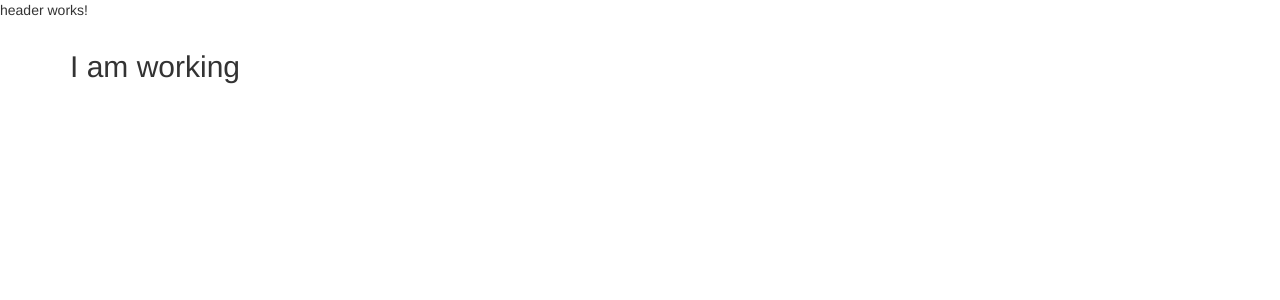
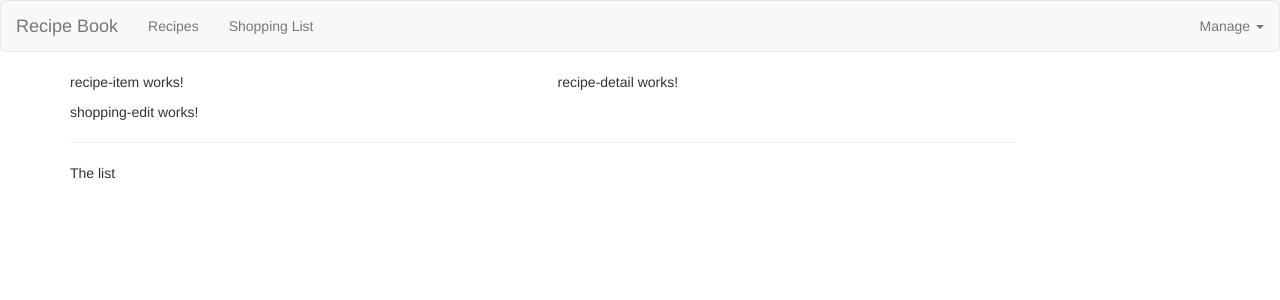
Before and after one commit to evanshango/Recipe-App, an Angular app: page / in a window 1280 px wide. Shown: the top 300 px of the page. Built offline with nearby package versions, Linux system fonts and the light colour scheme.

Commit message:
add basic appearance for the navigation bar in the header component

```diff
--- a/src/app/app.component.html
+++ b/src/app/app.component.html
@@ -2,7 +2,8 @@
 <div class="container">
   <div class="row">
     <div class="col-md-12">
-      <h2>I am working</h2>
+      <app-recipes></app-recipes>
+      <app-shopping-list></app-shopping-list>
     </div>
   </div>
 </div>
--- a/src/app/header/header.component.html
+++ b/src/app/header/header.component.html
@@ -1 +1,22 @@
-<p>header works!</p>
+<nav class="navbar navbar-default">
+  <div class="container-fluid">
+    <div class="navbar-header">
+      <a href="#" class="navbar-brand">Recipe Book</a>
+    </div>
+    <div class="navbar-default">
+      <ul class="nav navbar-nav">
+        <li><a href="#">Recipes</a></li>
+        <li><a href="#">Shopping List</a></li>
+      </ul>
+      <ul class="nav navbar-nav navbar-right">
+        <li class="dropdown">
+          <a href="#" class="dropdown-toggle" role="button">Manage <span class="caret"></span></a>
+          <ul class="dropdown-menu">
+            <li><a href="#">Save Data</a></li>
+            <li><a href="#">Fetch Data</a></li>
+          </ul>
+        </li>
+      </ul>
+    </div>
+  </div>
+</nav>
--- a/src/app/recipes/recipe-list/recipe-list.component.html
+++ b/src/app/recipes/recipe-list/recipe-list.component.html
@@ -1 +1 @@
-<p>recipe-list works!</p>
+<app-recipe-item></app-recipe-item>
--- a/src/app/recipes/recipes.component.html
+++ b/src/app/recipes/recipes.component.html
@@ -1 +1,8 @@
-<p>recipes works!</p>
+<div class="row">
+  <div class="col-md-5">
+    <app-recipe-list></app-recipe-list>
+  </div>
+  <div class="col-md-7">
+    <app-recipe-detail></app-recipe-detail>
+  </div>
+</div>
--- a/src/app/shopping-list/shopping-list.component.html
+++ b/src/app/shopping-list/shopping-list.component.html
@@ -1 +1,7 @@
-<p>shopping-list works!</p>
+<div class="row">
+  <div class="col-xs-10">
+    <app-shopping-edit></app-shopping-edit>
+    <hr>
+    <p>The list</p>
+  </div>
+</div>
```
